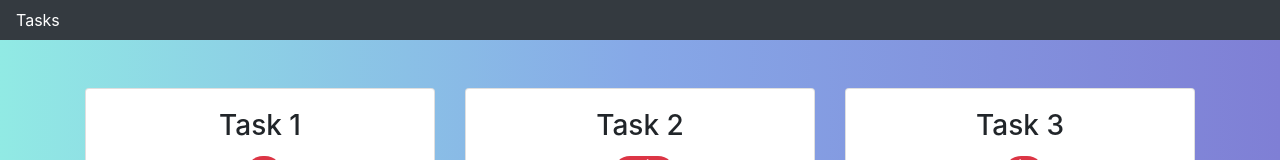
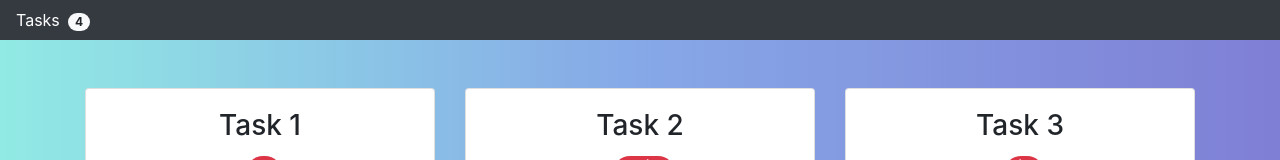
Before and after one commit to lautarodriguez7/ReactJS, a React (Create React App) app: page / in a window 1280 px wide. Shown: the top 160 px of the page. Built offline with nearby package versions, Linux system fonts and the light colour scheme.

Commit message:
show the amount of tasks added

```diff
--- a/src/App.js
+++ b/src/App.js
@@ -11,7 +11,7 @@
       todos
     }
   }
-
+  //LINEA 42 Nos permite ver la cantidad de listas automaticamente del todo
   render () {
     const todos = this.state.todos.map((todo, i) => {
       return (
@@ -38,6 +38,9 @@
       <nav className='navbar navbar-dark bg-dark'>
                 <a href='app.js' className='text-white'>
                   Tasks
+                  <span className='badge badge-pill badge-light ml-2'>
+                    {this.state.todos.length}
+                  </span>
                 </a>
           </nav>
 
```
